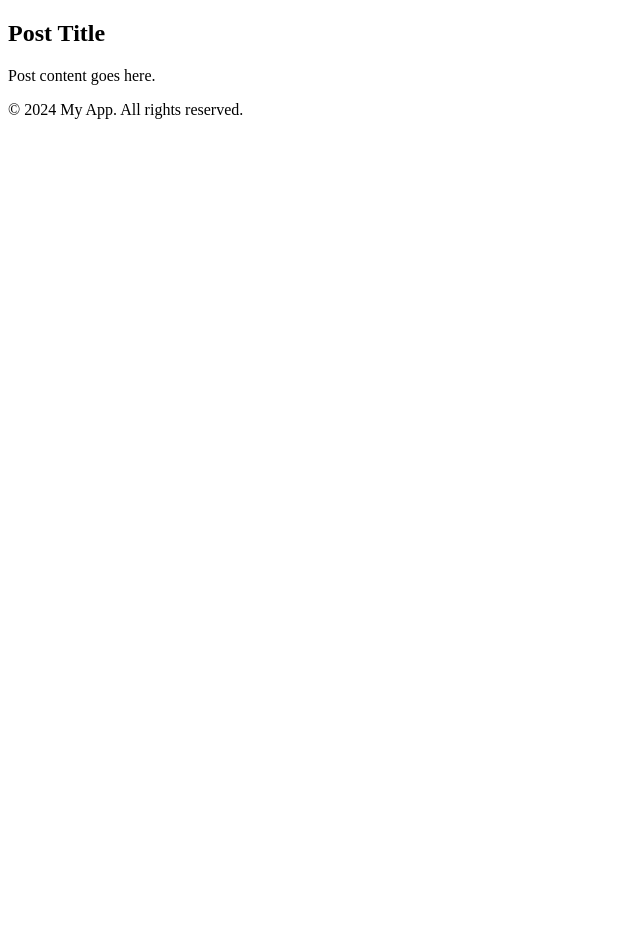
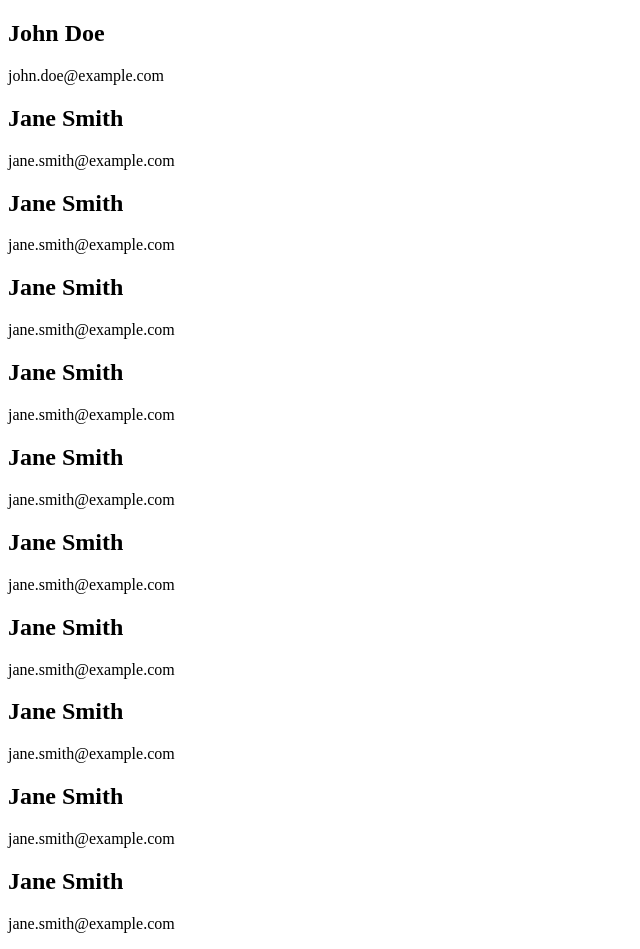
Before and after one commit to kulane952/React-Exercises, a React app: page / in a window 1280 px wide. Shown: the whole page, without its empty margins (0-640 px from the left). Before the commit the page ends 800 px from the top, so only its background shows below. Built offline with nearby package versions, Linux system fonts and the light colour scheme; the HTML template or start-up script is replaced by a standard one.

Commit message:
Excise 3 React

```diff
--- a/src/App.jsx
+++ b/src/App.jsx
@@ -1,12 +1,33 @@
 
-// import UserCard from './UserCard';
-import Blog from './Blog';
+import UserCard from './UserCard';
+// import Blog from './Blog';
 
 const App = () => {
   return (
     <div>
-      {/* <UserCard /> */}
-      <Blog />
+      <UserCard name="John Doe"
+       email="john.doe@example.com" />
+       <UserCard name="Jane Smith"
+        email="jane.smith@example.com" />
+       <UserCard name="Jane Smith"
+        email="jane.smith@example.com" />
+       <UserCard name="Jane Smith"
+        email="jane.smith@example.com" />
+       <UserCard name="Jane Smith"
+        email="jane.smith@example.com" />
+       <UserCard name="Jane Smith"
+        email="jane.smith@example.com" />
+       <UserCard name="Jane Smith"
+        email="jane.smith@example.com" />
+       <UserCard name="Jane Smith"
+        email="jane.smith@example.com" />
+       <UserCard name="Jane Smith"
+        email="jane.smith@example.com" />
+       <UserCard name="Jane Smith"
+        email="jane.smith@example.com" />
+       <UserCard name="Jane Smith"
+        email="jane.smith@example.com" />
+      {/* <Blog /> */}
 
     </div>
   );
--- a/src/UserCard.jsx
+++ b/src/UserCard.jsx
@@ -1,29 +1,17 @@
-// const UserCard = () => {
-//   return (
-//     <div>
-//     <h2>John Doe</h2>
-//     <p>john.doe@example.com</p>
-//     </div>
-//   )
-// }
+import PropTypes from "prop-types";
 
-// export default UserCard;
-
-
-
-
-
-
-
-
-// UserCard.jsx
-const UserCard = () => {
-  return (
-    <div>
-      <h2>John Doe</h2>
-      <p>john.doe@example.com</p>
-    </div>
-  );
+const UserCard = ({ name, email }) => {
+    return (
+        <div>
+            <h2>{name}</h2>
+            <p>{email}</p>
+        </div>
+    );
 };
 
+UserCard.propTypes = {
+    name: PropTypes.string.isRequired,
+    email: PropTypes.string.isRequired,
+}
+
 export default UserCard;
```
